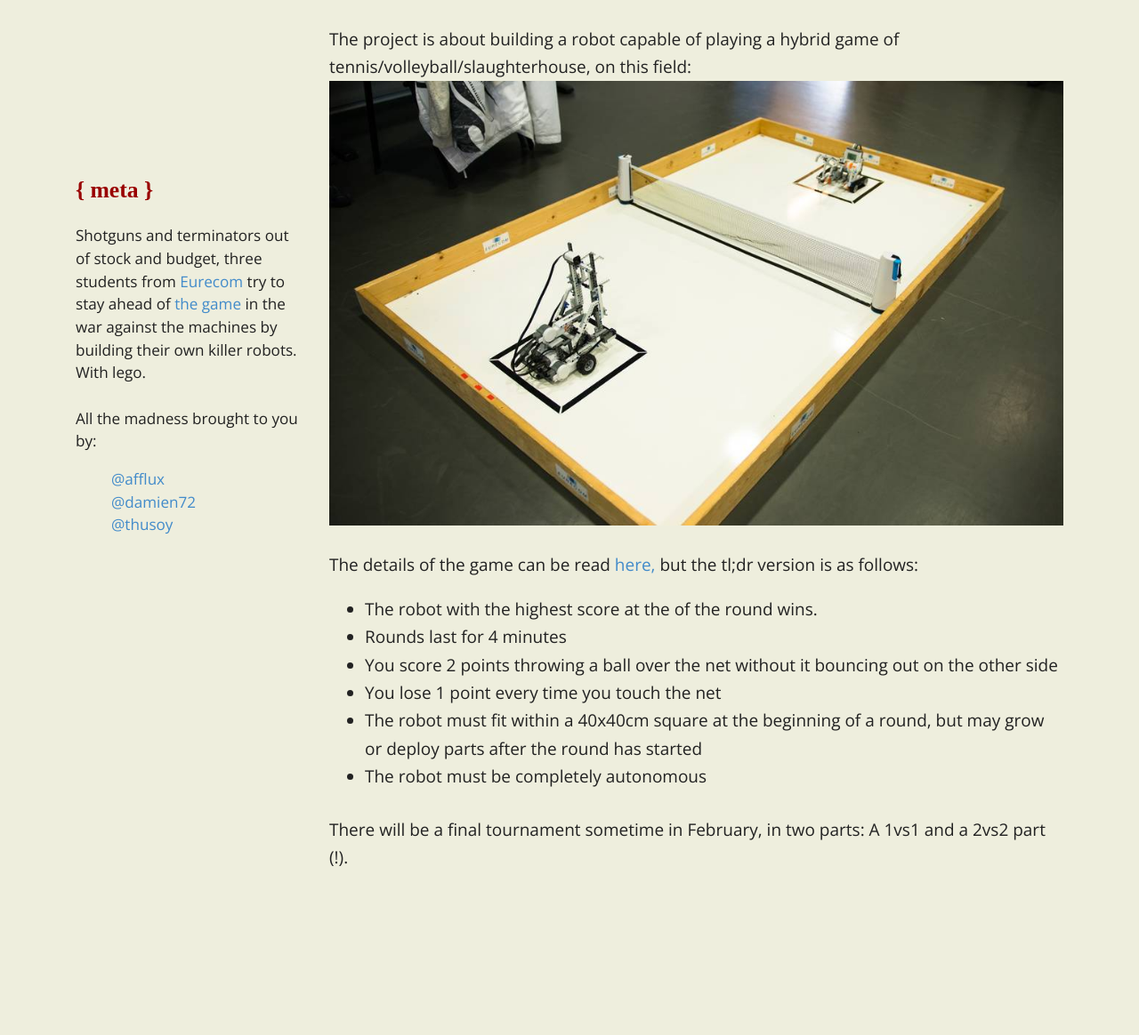
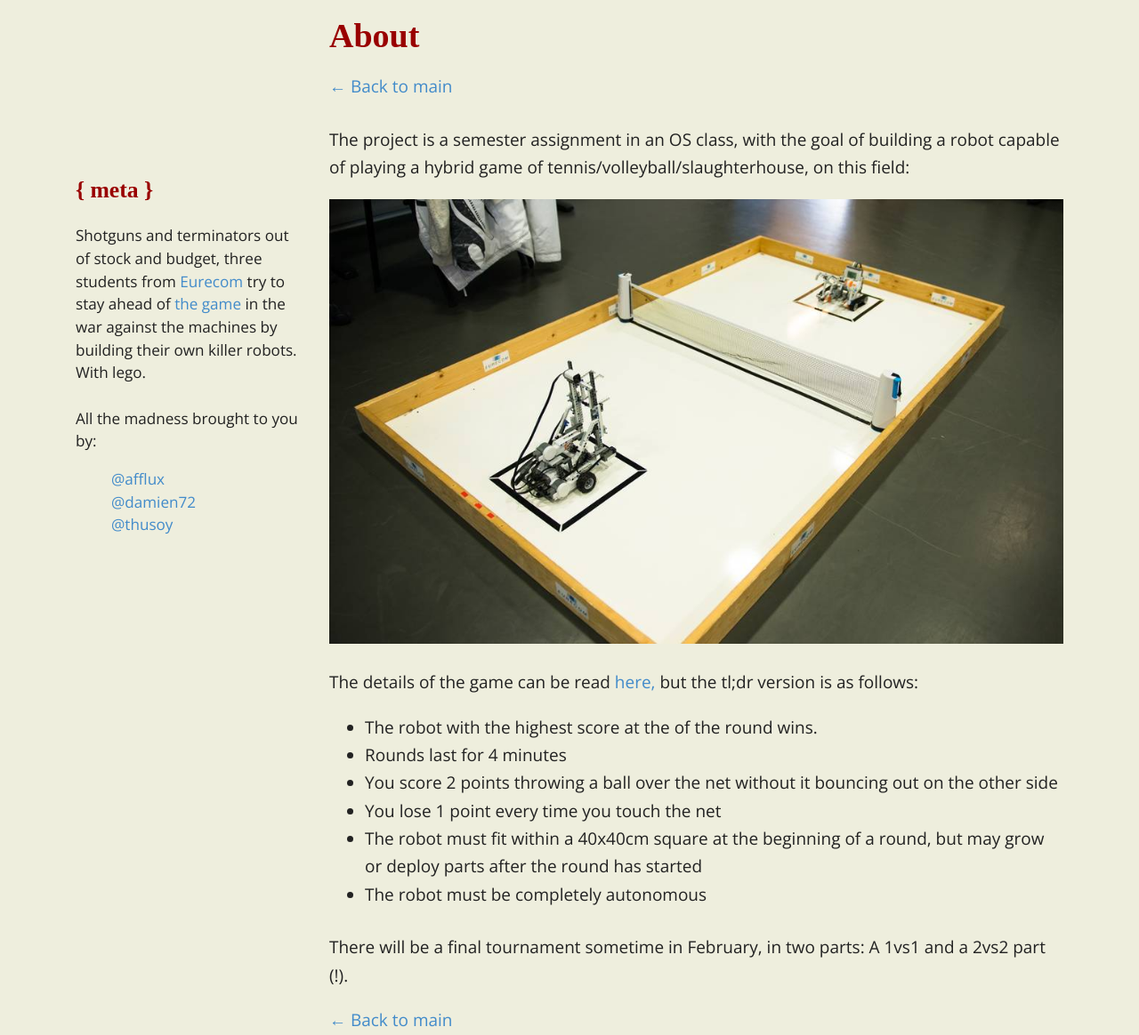
Before and after one commit to thusoy/robertblag, a plain HTML site: page about.html in a window 1280 px wide. Shown: the whole page at 89% size. Before the commit the page ends 1000 px from the top, so only its background shows below. Drawn offline with nearby package versions, Linux system fonts and the light colour scheme; a web font is replaced by a local one.

Commit message:
[Travis CI]: Deploy Merge pull request #5 from thusoy/aboutpage
generated from commit decd5746ed19236927bdabc74f3cba583d867e9f

```diff
--- a/about.html
+++ b/about.html
@@ -41,9 +41,17 @@
         <div class="col-sm-9">
 
 
+
+    <h1>About</h1>
+
+    <a href="/">&larr; Back to main</a>
+
     <p>
-        The project is about building a robot capable of playing a hybrid game of tennis/volleyball/slaughterhouse, on this field: <img src="/static/img/battlefield.jpg">
+        The project is a semester assignment in an OS class, with the goal of building a robot capable of playing a hybrid game of tennis/volleyball/slaughterhouse, on this field:
     </p>
+
+
+    <img src="/static/img/battlefield.jpg">
 
     <p>
         The details of the game can be read <a href="http://soc.eurecom.fr/OS/projects_fall2013.html">here,</a> but the tl;dr version is as follows:
@@ -62,6 +70,8 @@
         There will be a final tournament sometime in February, in two parts: A 1vs1 and a 2vs2 part (!).
     </p>
 
+    <a href="/">&larr; Back to main</a>
+
 
         </div>
     </div>
```
